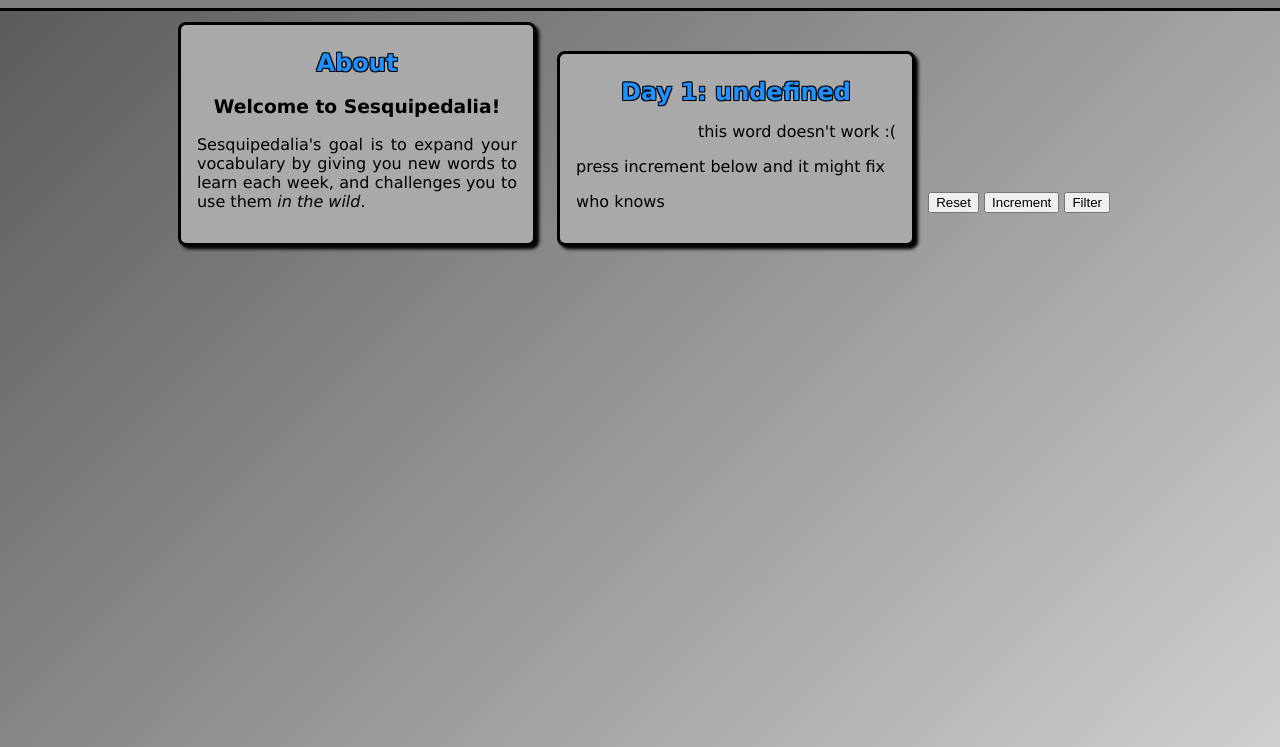
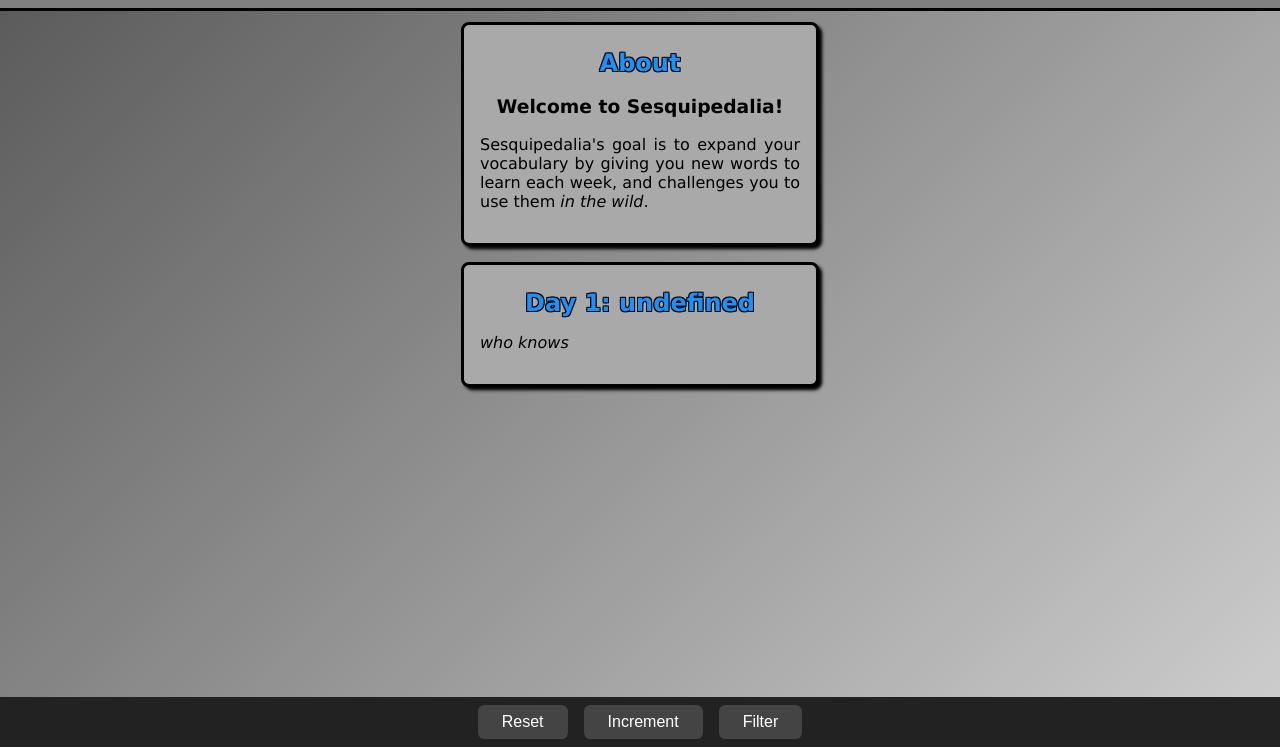
Before and after one commit to c-jones2559/sesquipedalia, a plain HTML site: page index.html in a window 1280 px wide. Shown: the part 53-800 px from the top of the page. Drawn offline with Linux system fonts and the light colour scheme.

Commit message:
buttons are cooler and examples only show when they exist

```diff
--- a/index.html
+++ b/index.html
@@ -17,26 +17,29 @@
 <body>
     <h1>Sesquipedalia</h1>
 
-
-    <div>
+    <div class="main-container">
+        <div class="coolbox">
             <h2>About</h2>
             <h3>Welcome to Sesquipedalia!</h3>
             <p style="text-align:justify">Sesquipedalia's goal is to expand your vocabulary by giving you new words to learn each week, and challenges you to use them <i>in the wild</i>.</p>
         </div>
 
-    <div>
-        <h2 id="word"></h2>
-        <p id="pronunciation", style="text-align: right", style="padding-top:0", style="margin-top:0">this word doesn't work :(</p>
-        <p id="definition">press increment below and it might fix</p>
-        <p id="example">who knows</p>
+        <div class="coolbox">
+            <h2 id="word">Loading...</h2>
+            <p id="pronunciation", style="text-align: right", style="padding-top:0", style="margin-top:0"></p>
+            <p id="definition"></p>
+            <p id="example", style="font-style:italic">who knows</p>
 
         </div>
 
+
+    </div>
+
+    <div class="button-bar">
         <button id="reset" onclick="resetStartDate()">Reset</button>
         <button id="increment" onclick="incrementDaysSkipped()">Increment</button>
         <button id="filter" onclick="filterValidWords(getWordList())">Filter</button>
-
-
+    </div>
 
     <script src="script.js"></script>
 
--- a/script.js
+++ b/script.js
@@ -39,7 +39,7 @@ function updateDay() {
     document.getElementById("word").textContent = `Day ${getDaysSinceStartIndex()}: ${word}`;
     getWordData(word).then(data => {
         document.getElementById("definition").textContent = `Definition: ${data.definition}`;
-        document.getElementById("example").textContent = `Example: ${data.example}`;
+        document.getElementById("example").textContent = `${data.example}`;
         document.getElementById("pronunciation").textContent = `${data.pronunciation}`;
     }).catch(err => {
         console.error("Error fetching word data:", err);
@@ -79,9 +79,9 @@ async function getWordData(word) {
     const wordData = {
         definition: data.results?.[0]?.definition || "No definition found.",
         example: (
-            data.results?.map(r => r.examples?.[0]).find(e => e) || "No usage example found."
+            data.results?.map(r => r.examples?.[0]).find(e => e) || ""
         ),
-        pronunciation: data.pronunciation?.all || "No pronunciation found."
+        pronunciation: data.pronunciation?.all || ""
     };
 
     // Save to cache
--- a/style.css
+++ b/style.css
@@ -33,8 +33,7 @@ html, body {
 
 }
 
-div {
-    display: inline-block;
+.coolbox {
     width: 20rem;
     height: auto;
     margin: 0.5rem;
@@ -48,3 +47,36 @@ div {
 p {
     text-align: left;
 }
+
+.main-container {
+    display: flex;
+    flex-direction: column;
+    align-items: center;
+}
+
+.button-bar {
+    position: fixed;
+    bottom: 0;
+    left: 0;
+    width: 100%;
+    background: #222;
+    padding: 0.5rem 0;
+    display: flex;
+    justify-content: center;
+    gap: 1rem;
+    z-index: 100;
+}
+
+.button-bar button {
+    font-size: 1rem;
+    padding: 0.5rem 1.5rem;
+    border-radius: 0.4rem;
+    border: none;
+    background: #444;
+    color: #fff;
+    cursor: pointer;
+    transition: background 0.2s;
+}
+.button-bar button:hover {
+    background: #666;
+}
```
Lines whose indentation alone changed are shown as unchanged.
